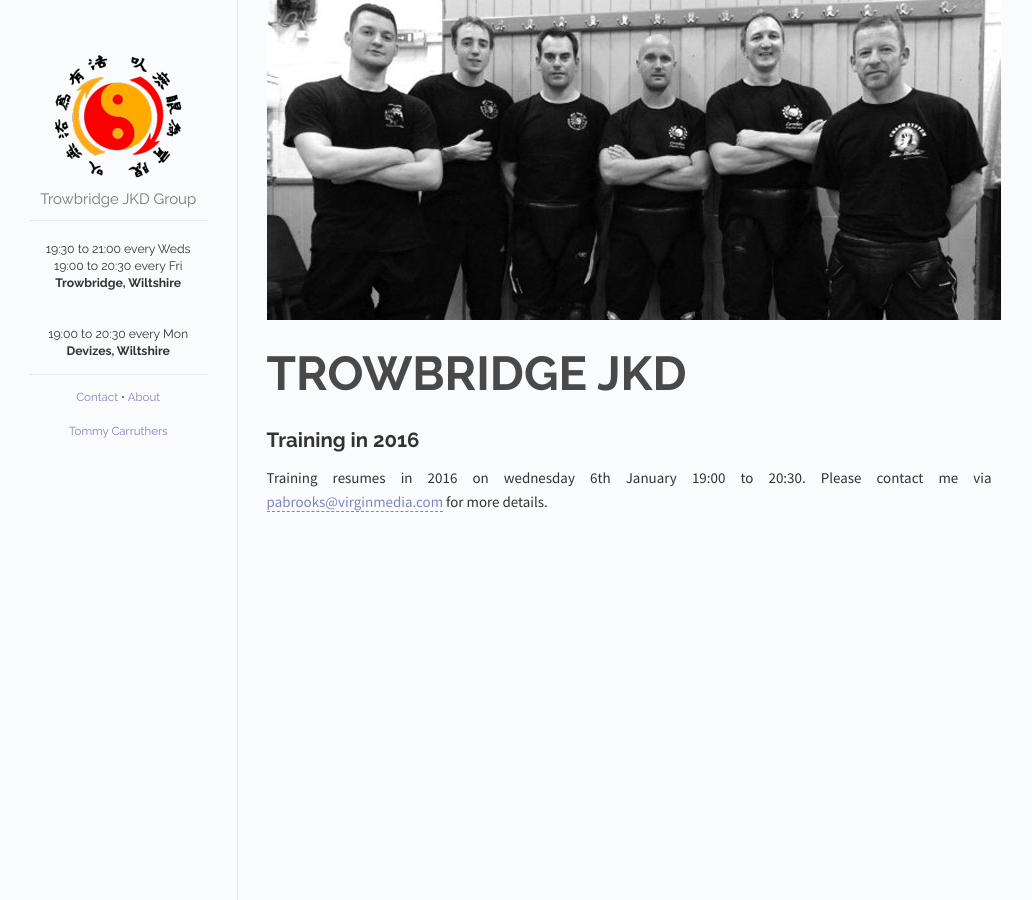
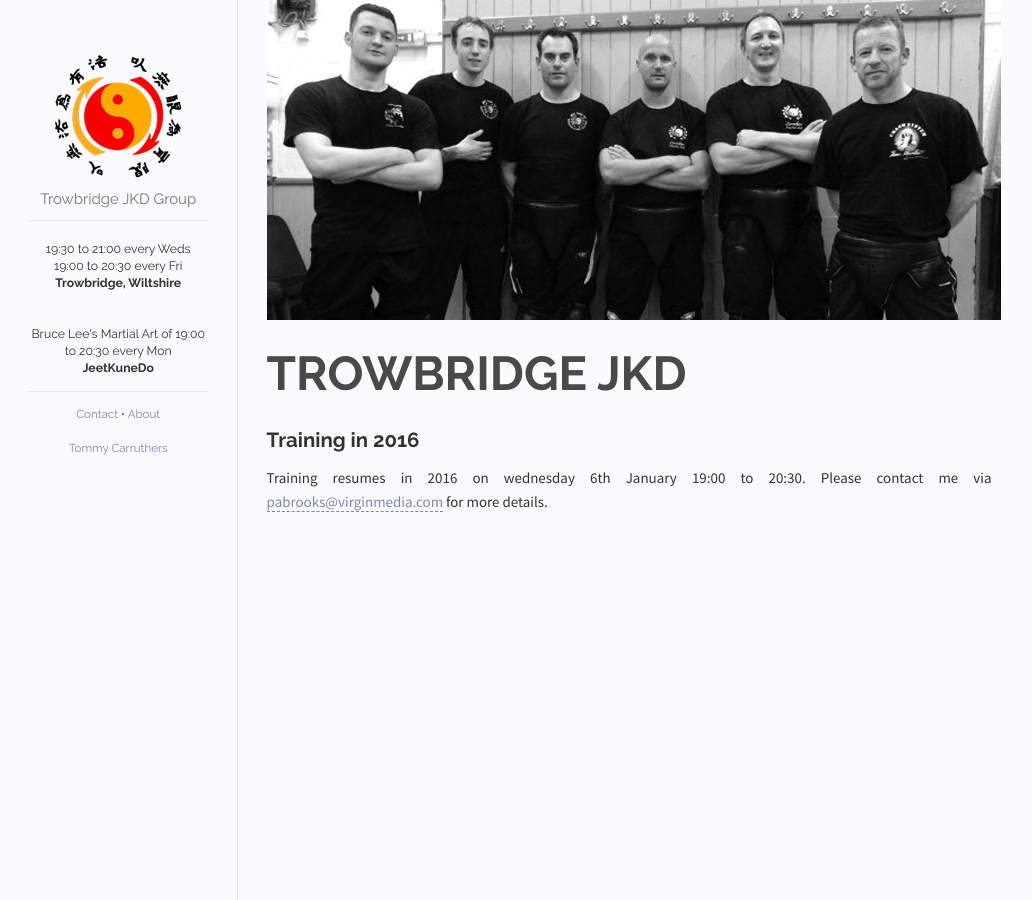
Before and after one commit to joncarlmatthews/trowbridgejkd.com, a Jekyll site: the page built from index.html, in a window 1280 px wide. Shown: the whole page, without its empty margins (121-1153 px from the left). Built offline with Jekyll 4.4.1, drawn with Linux system fonts in a browser that asks for light colours.

Commit message:
Update sidebar.html

```diff
--- a/_includes/sidebar.html
+++ b/_includes/sidebar.html
@@ -11,9 +11,9 @@
       <strong>Trowbridge, Wiltshire</strong>
     </div>
     <br><br>
-    <div style="text-align:center;margin:0 auto">
+    <div style="text-align:center;margin:0 auto">Bruce Lee's Martial Art of
       19:00 to 20:30 every Mon<br>
-      <strong>Devizes, Wiltshire</strong>
+      <strong>JeetKuneDo</strong>
     </div>
 
   </div>
```
